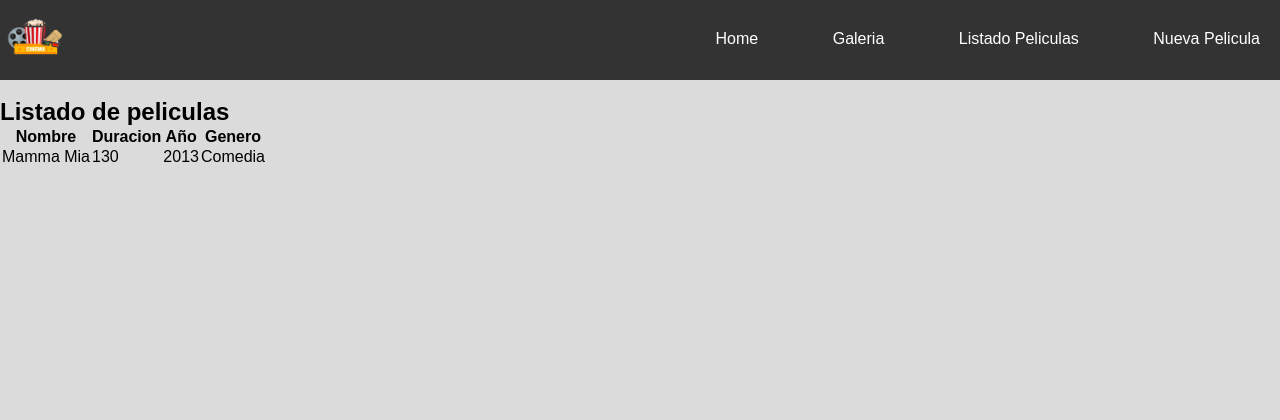
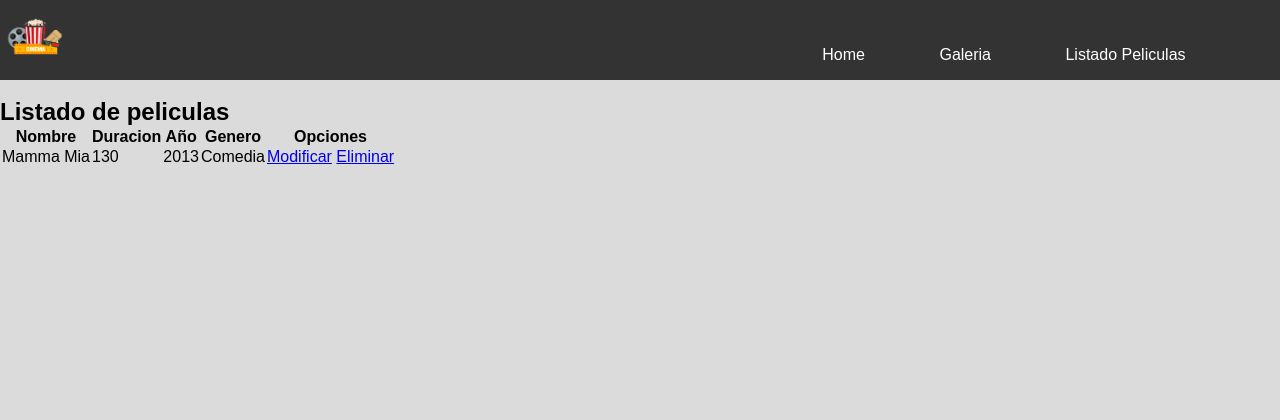
Before and after one commit to johatesta/ApiCineLab4, a Django app: page /listado_peliculas/ in a window 1280 px wide. Shown: the top 420 px of the page. Run offline with Django 3.2, Linux system fonts and the light colour scheme; data comes from the database, SQL or seed files in the repository; both versions use the stored data as it was after the commit; some libraries are stand-ins or nearby versions.

Commit message:
crud terminado

```diff
--- /dev/null
+++ b/core/static/core/js/confirmacion.js
@@ -0,0 +1,17 @@
+function confirmarEliminacion (id,peli){
+
+    Swal.fire({
+        title: 'Deseas eliminar la pelicula , '+peli+'?',
+        text: "No podrás deshacer esta acción!",
+        icon: 'warning',
+        showCancelButton: true,
+        confirmButtonColor: '#3085d6',
+        cancelButtonColor: '#d33',
+        confirmButtonText: 'Si eliminar'
+      }).then((result) => {
+        if (result.isConfirmed) {
+          //redirigir
+          window.location.href = "/eliminar_pelicula/"+id + "/";
+        }
+      })
+}
--- a/core/templates/core/basico.html
+++ b/core/templates/core/basico.html
@@ -27,7 +27,7 @@
                             <a href="{% url 'listado_peliculas' %}">Listado Peliculas</a>
                         </li>
                         <li>
-                            <a href="{% url 'nueva_pelicula' %}">Nueva Pelicula</a>
+
                         </li>
                 </ul>
         </nav>
--- a/core/templates/core/listado_peliculas.html
+++ b/core/templates/core/listado_peliculas.html
@@ -1,6 +1,17 @@
 {% extends 'core/basico.html' %}
+{% load static%}
+{% block contenido %}
+{% block css %}
 
-{% block contenido %}
+<link rel="stylesheet" href="//cdnjs.cloudflare.com/ajax/libs/toastr.js/latest/css/toastr.min.css">
+{%endblock %}
+
+{% block js %}
+<script src="https://cdn.jsdelivr.net/npm/sweetalert2@10"></script>
+ <script src="{% static 'core/js/confirmacion.js' %}"></script>
+
+ <script src="//cdnjs.cloudflare.com/ajax/libs/toastr.js/latest/js/toastr.min.js"></script>
+ {%endblock %}
 
  <h2> Listado de peliculas </h2>
 
@@ -19,6 +30,9 @@
         <th>
             Genero
         </th>
+        <th>
+            Opciones
+        </th>
     </tr>
     {% for p in peliculas %}
        <tr>
@@ -34,6 +48,12 @@
         </td>
 
         <td>{{p.genero}}</td>
+
+
+        <td>
+            <a href="{% url 'modificar_pelicula' p.id %}">Modificar</a>
+
+            <a onclick="confirmarEliminacion(  '{{p.id }}'  , '{{p.nombre }}' )" href="#">Eliminar</a> </td>
        </tr>
     {% endfor %}
  </table>
```
Also changed, not shown: db.sqlite3.
